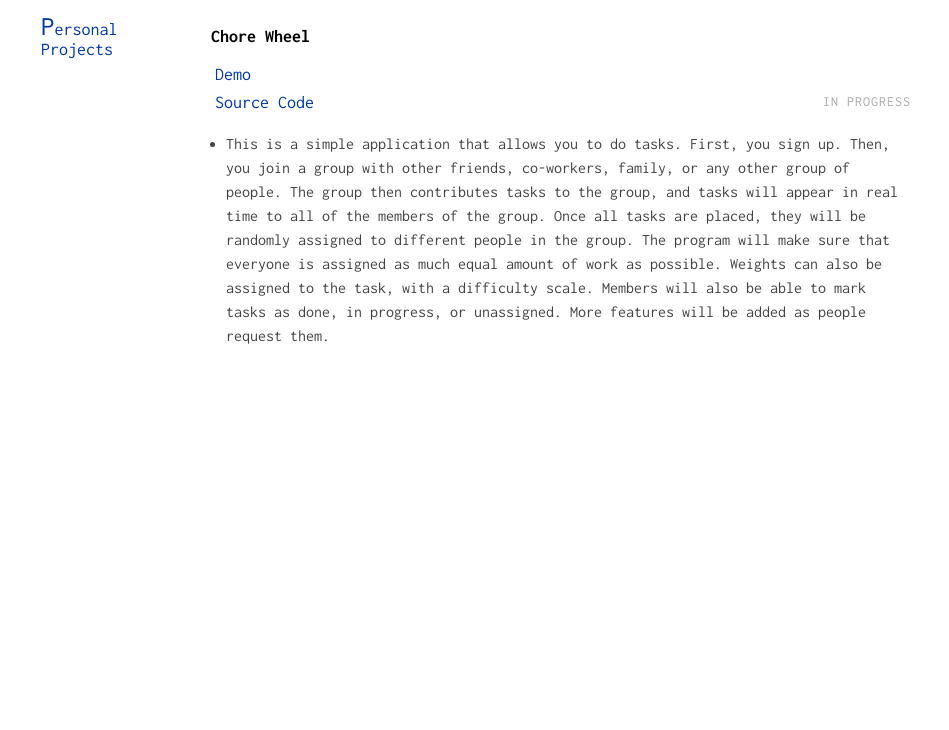
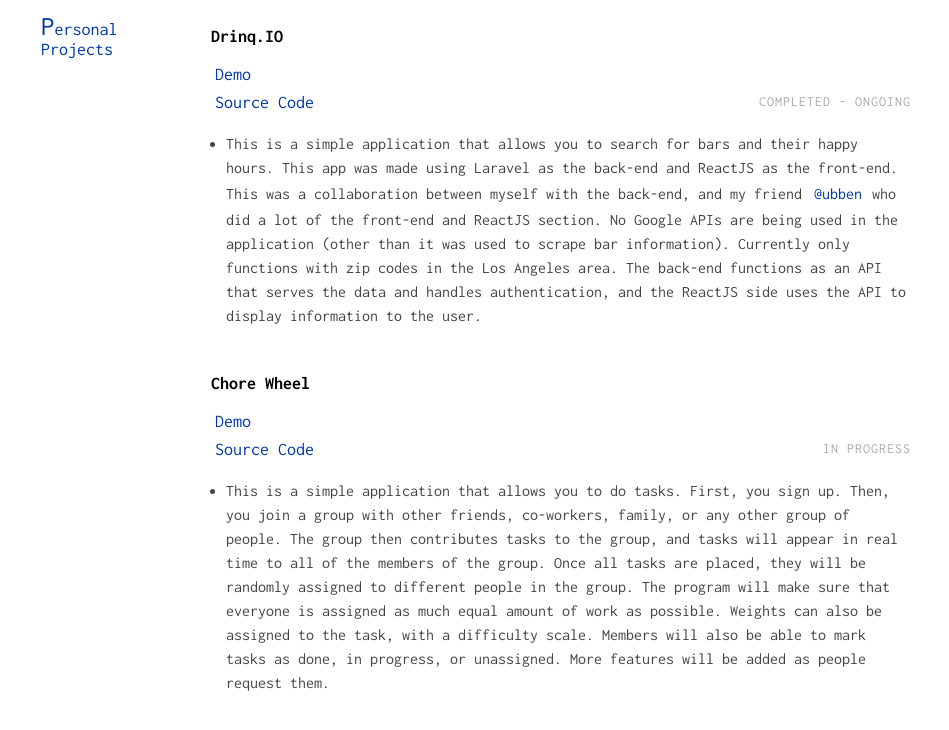
Before and after one commit to dynalar/personal-site, a plain HTML site: page projects.html in a window 1280 px wide. Shown: the part 156-886 px from the top of the page, without its empty margins (169-1118 px from the left). Drawn offline with Linux system fonts and the light colour scheme.

Commit message:
added project to display on site

```diff
--- a/projects.html
+++ b/projects.html
@@ -20,6 +20,22 @@
 
             <div class="section row">
                 <h2 class="col">Personal Projects</h2>
+                <div class="section-text col-right">
+                     <div class="row">
+                        <div class="col">
+                            <h3>Drinq.IO</h3>
+                        </div>
+                    </div>
+                    <div class="row subsection">
+                        <a href="https://drinq.io/">Demo</a><br>
+                        <div class="emph col"><a href="https://github.com/b-ubben/drinq.io">Source Code</a></div>
+                        <div class="col-right light">Completed - Ongoing</div>
+                    </div>
+                    <ul class="desc">
+                        <li>
+                            This is a simple application that allows you to search for bars and their happy hours. This app was made using Laravel as the back-end and ReactJS as the front-end. This was a collaboration between myself with the back-end, and my friend <a href="https://ubben.co/">@ubben</a> who did a lot of the front-end and ReactJS section. No Google APIs are being used in the application (other than it was used to scrape bar information). Currently only functions with zip codes in the Los Angeles area. The back-end functions as an API that serves the data and handles authentication, and the ReactJS side uses the API to display information to the user.
+                        </li>
+                </div>
                 <div class="section-text col-right">
                      <div class="row">
                         <div class="col">
```
